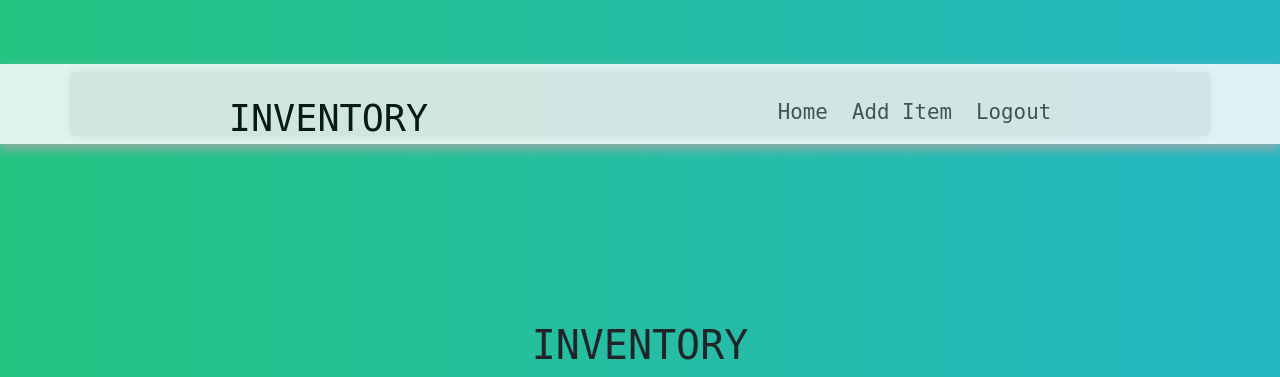
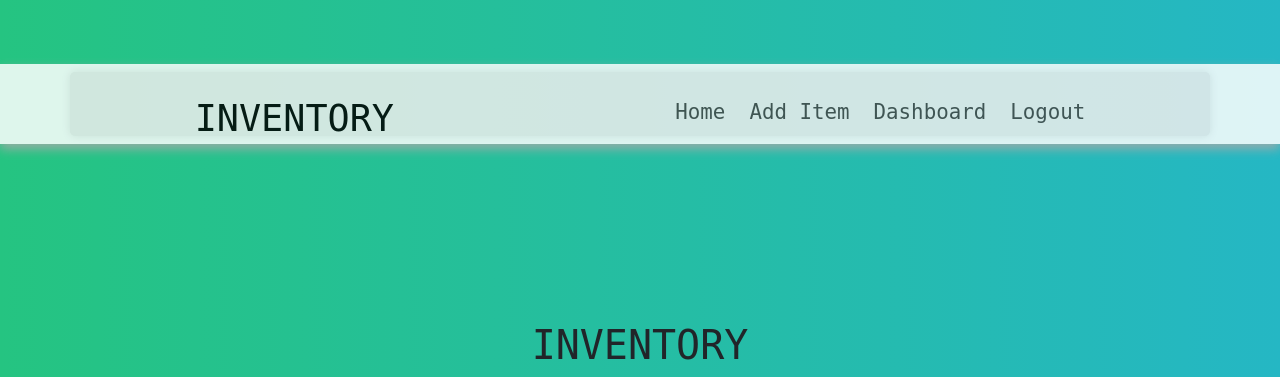
Before and after one commit to RahatVortex98/Inventory_management_system, a Django app: page /inventory/ in a window 1280 px wide. Shown: the top 377 px of the page. Run offline with Django 5.2, Linux system fonts and the light colour scheme; a user stored in the database is signed in; data comes from the database, SQL or seed files in the repository.

Commit message:
will update soon

```diff
--- a/templates/navbar.html
+++ b/templates/navbar.html
@@ -15,6 +15,7 @@
 
       {% if request.user.is_authenticated %}
       <li><a href="{% url 'add_product' %}">Add Item</a></li>
+      <li><a href="{% url 'dashboard' %}">Dashboard</a></li>
       <li><a href="{% url 'logout' %}">Logout</a></li>
       {% else %}
       <li><a href="{% url 'login' %}">Login</a></li>
```
